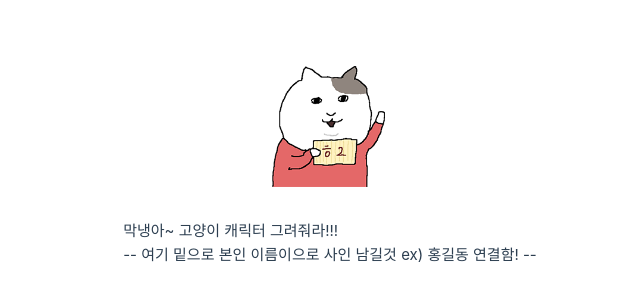
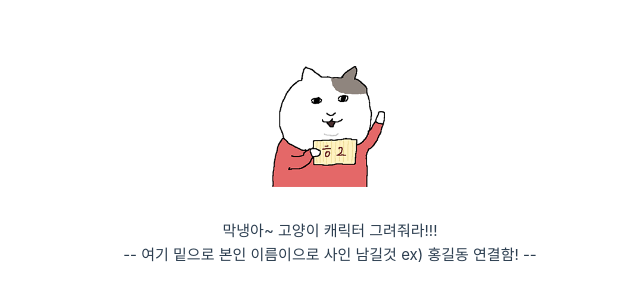
Before and after one commit to yczoro/yumyum_hero, a Vue app: page / in a window 1280 px wide. Shown: the part 236-536 px from the top of the page, without its empty margins (310-950 px from the left). Built offline with nearby package versions, Linux system fonts and the light colour scheme.

Commit message:
중앙정렬

```diff
--- a/src/assets/main.css
+++ b/src/assets/main.css
@@ -15,6 +15,8 @@ a,
   transition: 0.4s;
 }
 
+p {text-align: center;}
+
 @media (hover: hover) {
   a:hover {
     background-color: hsla(160, 100%, 37%, 0.2);
```
